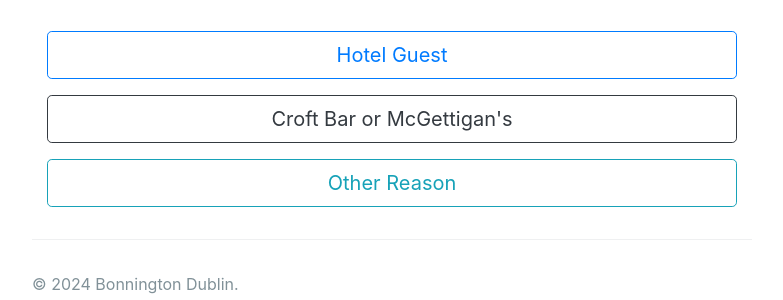
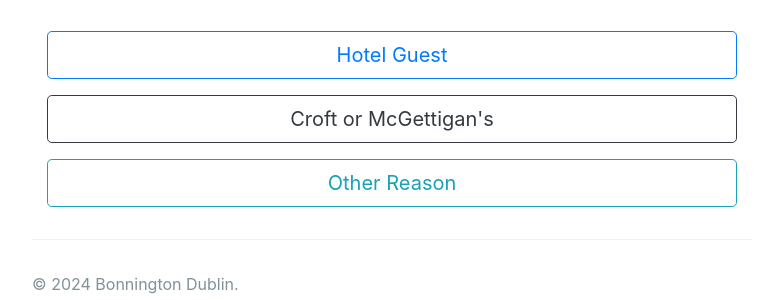
Before and after one commit to BonningtonDublin/bonningtondublin.github.io, a Jekyll site: the page built from README.md, in a window 1280 px wide. Shown: the part 121-421 px from the top of the page, without its empty margins (248-1031 px from the left). Built offline with Jekyll 4.4.1, drawn with Linux system fonts in a browser that asks for light colours; our own code applies the rules of GitHub Pages for plain Markdown files.

Commit message:
Update default.html

```diff
--- a/_layouts/default.html
+++ b/_layouts/default.html
@@ -77,7 +77,7 @@ Autor: Suellen Lourrayne
   <div id="reason-buttons" class="d-grid gap-2 text-center">
     <button type="button" class="btn btn-lg btn-block mb-3 hidden"></button>
     <button type="button" class="btn btn-outline-primary btn-lg btn-block mb-3" id="btnGuest" onclick="selectReason('guest')">Hotel Guest</button>
-    <button type="button" class="btn btn-outline-dark btn-lg btn-block mb-3" id="btnBar" onclick="selectReason('croft_mcgettigans')">Croft Bar or McGettigan's</button>
+    <button type="button" class="btn btn-outline-dark btn-lg btn-block mb-3" id="btnBar" onclick="selectReason('croft_mcgettigans')">Croft or McGettigan's</button>
     <button type="button" class="btn btn-outline-info btn-lg btn-block mb-3" id="btnOther" onclick="selectReason('other')">Other Reason</button>
   </div>
 
```
